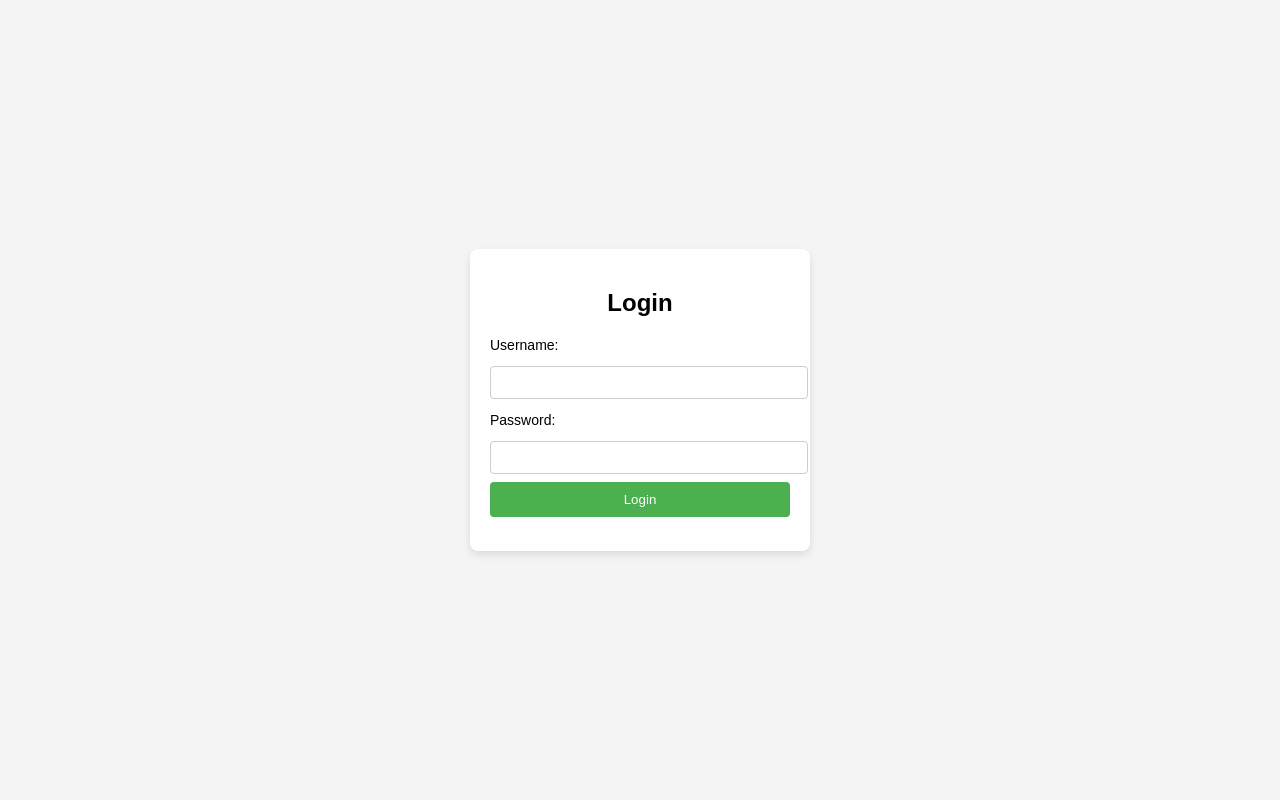
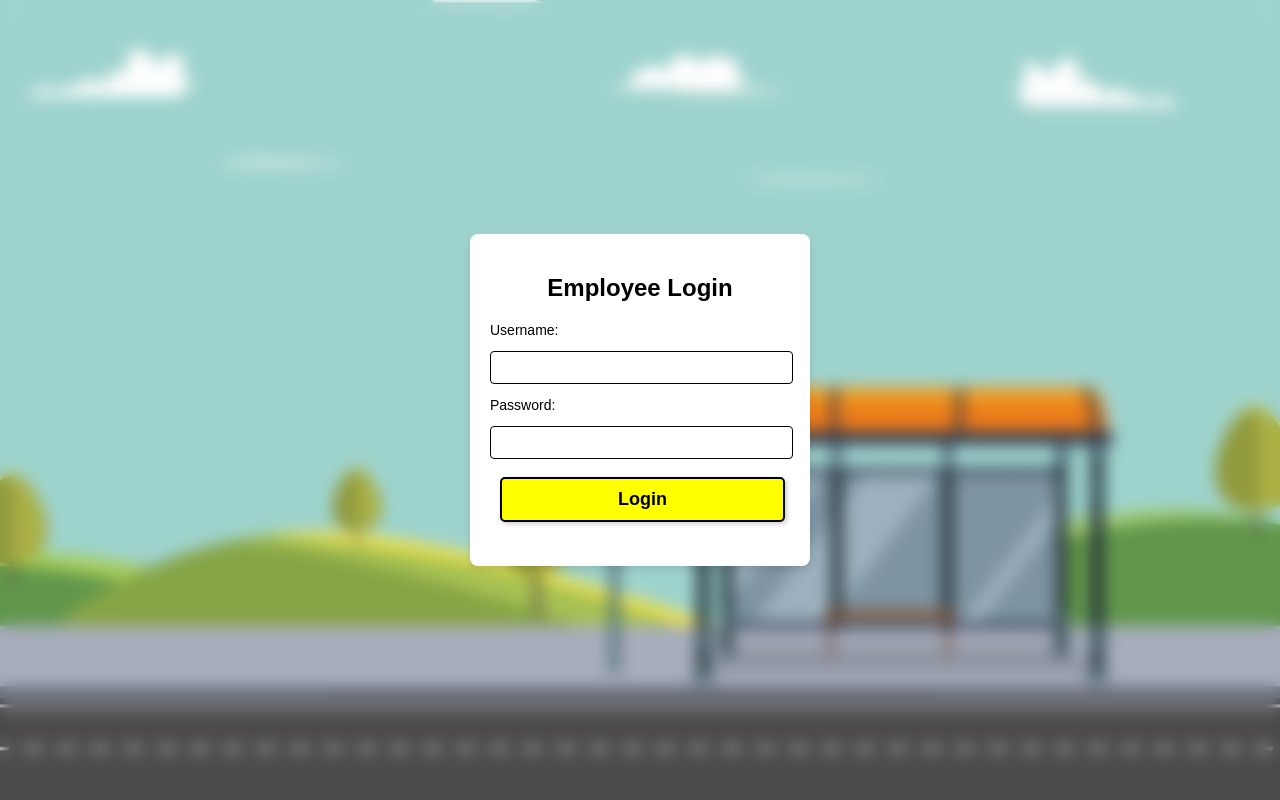
Before and after one commit to Gowtham12-s/Bus, a Flask app: page /emp in a window 1280 px wide. Run offline with Flask 3, Linux system fonts and the light colour scheme.

Commit message:
Updated the file with new changes

```diff
--- a/app.py
+++ b/app.py
@@ -168,6 +168,10 @@ def check_status():
 def emp():
     return render_template('emp.html')
 
+@app.route('/emp1')
+def emp1():
+    return render_template('index.html')
+
 
 if __name__ == '__main__':
     with app.app_context():
--- a/static/stiles.css
+++ b/static/stiles.css
@@ -5,7 +5,22 @@ body {
     align-items: center;
     height: 100vh;
     margin: 0;
-    background-color: #f4f4f4;
+    background: url('img/background-image.png') no-repeat center center fixed;
+    background-size: cover;
+}
+
+body::after {
+    content: "";
+    position: absolute;
+    top: 0;
+    left: 0;
+    width: 100%;
+    height: 100%;
+    background-image: inherit;
+    background-size: cover;
+    background-position: center;
+    filter: blur(8px);
+    z-index: -1;
 }
 
 .login-container {
@@ -27,25 +42,31 @@ label {
 }
 
 input {
-    width: 100%;
+    width: 95%;
     padding: 8px;
     margin: 8px 0;
-    border: 1px solid #ccc;
+    border: 1px solid #000000;
     border-radius: 4px;
 }
 
 button {
-    width: 100%;
-    padding: 10px;
-    background-color: #4CAF50;
-    color: white;
-    border: none;
-    border-radius: 4px;
+    display: inline-block;
+    background-color: yellow;
+    color: #000;
+    font-weight: bold;
+    padding: 10px 116px;
+    border: 2px solid #000;
+    border-radius: 5px;
+    text-decoration: none;
+    font-size: 18px;
+    margin: 10px;
+    box-shadow: 2px 2px 5px rgba(0, 0, 0, 0.2);
     cursor: pointer;
 }
 
 button:hover {
-    background-color: #45a049;
+    background-color: black;
+    color: #fff701;
 }
 
 .error-message {
--- a/templates/emp.html
+++ b/templates/emp.html
@@ -8,7 +8,7 @@
 </head>
 <body>
     <div class="login-container">
-        <h2>Login</h2>
+        <h2>Employee Login</h2>
         <form id="loginForm" onsubmit="return validateLogin()">
             <label for="username">Username:</label>
             <input type="text" id="username" required>
@@ -26,6 +26,8 @@
 const users = [
     { username: "user1", password: "password123" },
     { username: "user2", password: "password456" },
+    { username: "abc@gmail.com", password: "123" },
+
 ];
 
 function validateLogin() {
```
Also changed, not shown: static/emp.css (deleted, +0 -55 lines), templates/camera.html (+39 -16 lines), templates/profile.html (+52 -25 lines).
